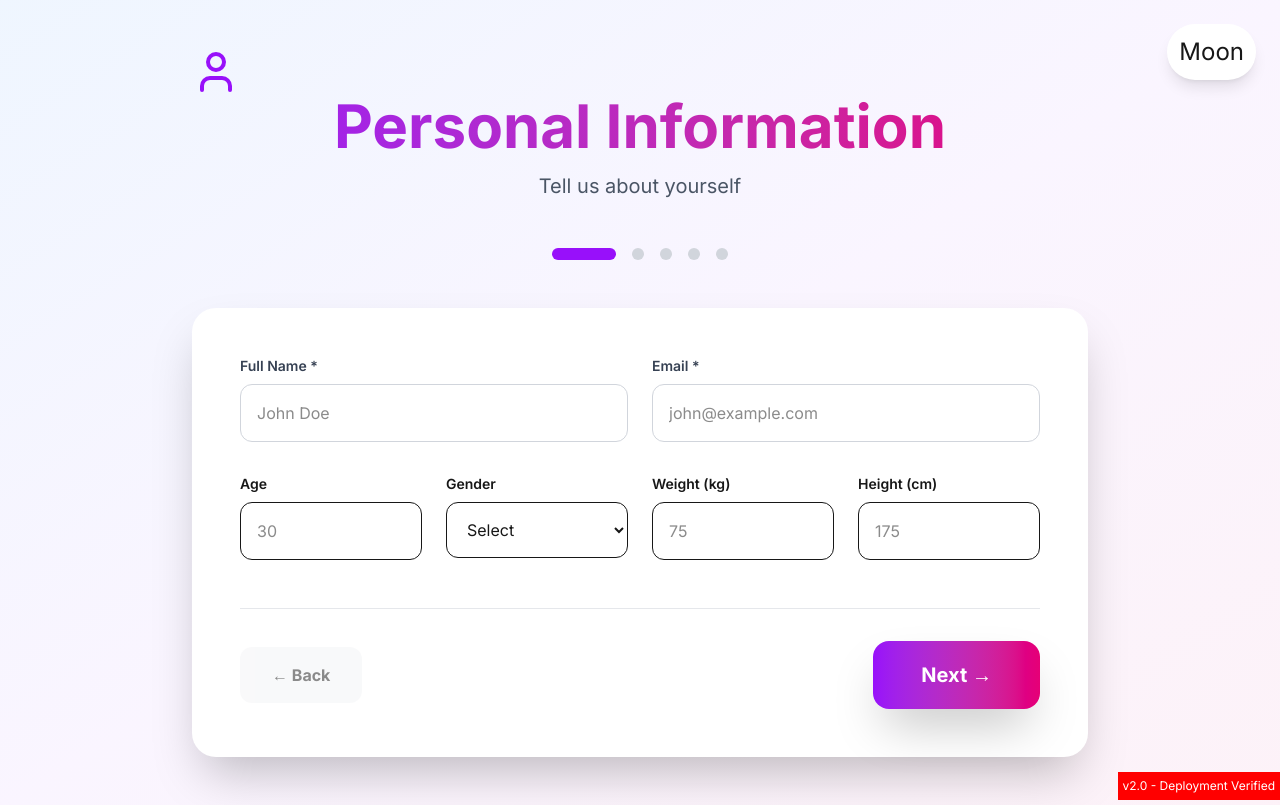
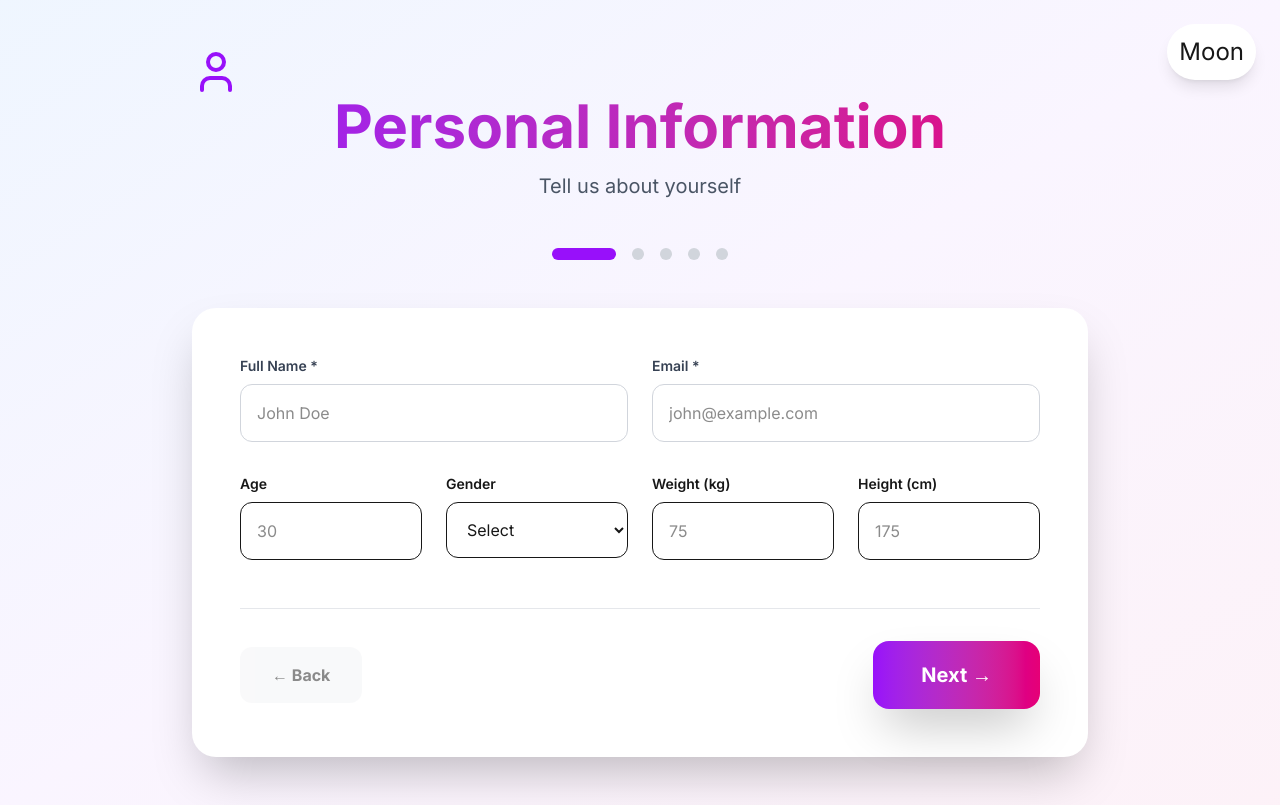
Before and after one commit to RemusLema/fitness-wizard, a Next.js app: page /step/1 in a window 1280 px wide. Built offline with nearby package versions, Linux system fonts and the light colour scheme.

Commit message:
Remove deployment test marker

```diff
--- a/src/app/layout.tsx
+++ b/src/app/layout.tsx
@@ -21,11 +21,6 @@ export default function RootLayout({
       <body className={inter.className}>
         <ClientLayout>{children}</ClientLayout>
 
-        {/* Version Marker for Deployment Verification */}
-        <div style={{ position: 'fixed', bottom: 0, right: 0, padding: '5px', background: 'red', color: 'white', zIndex: 9999, fontSize: '12px' }}>
-          v2.0 - Deployment Verified
-        </div>
-
         <Analytics />
       </body>
     </html>
```
